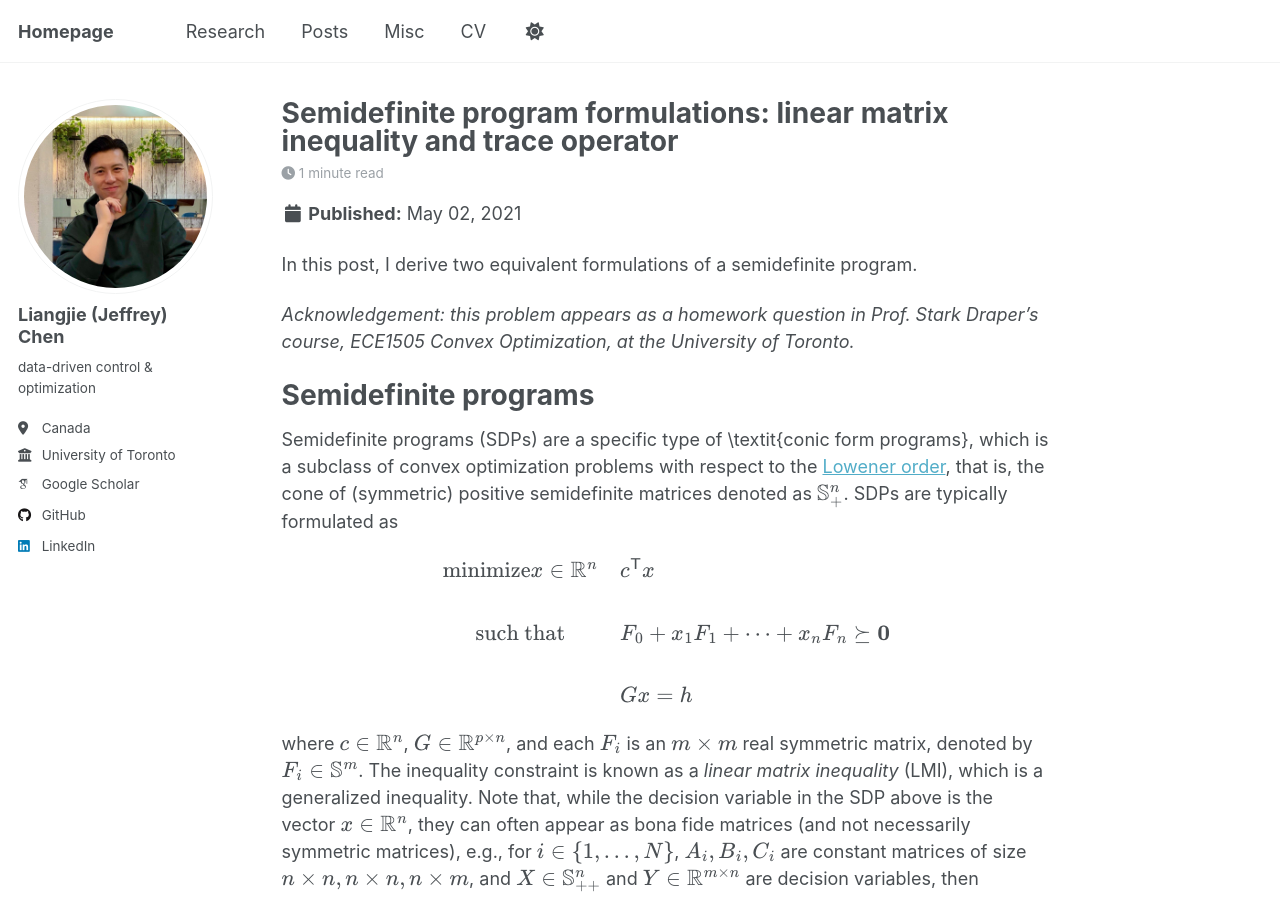
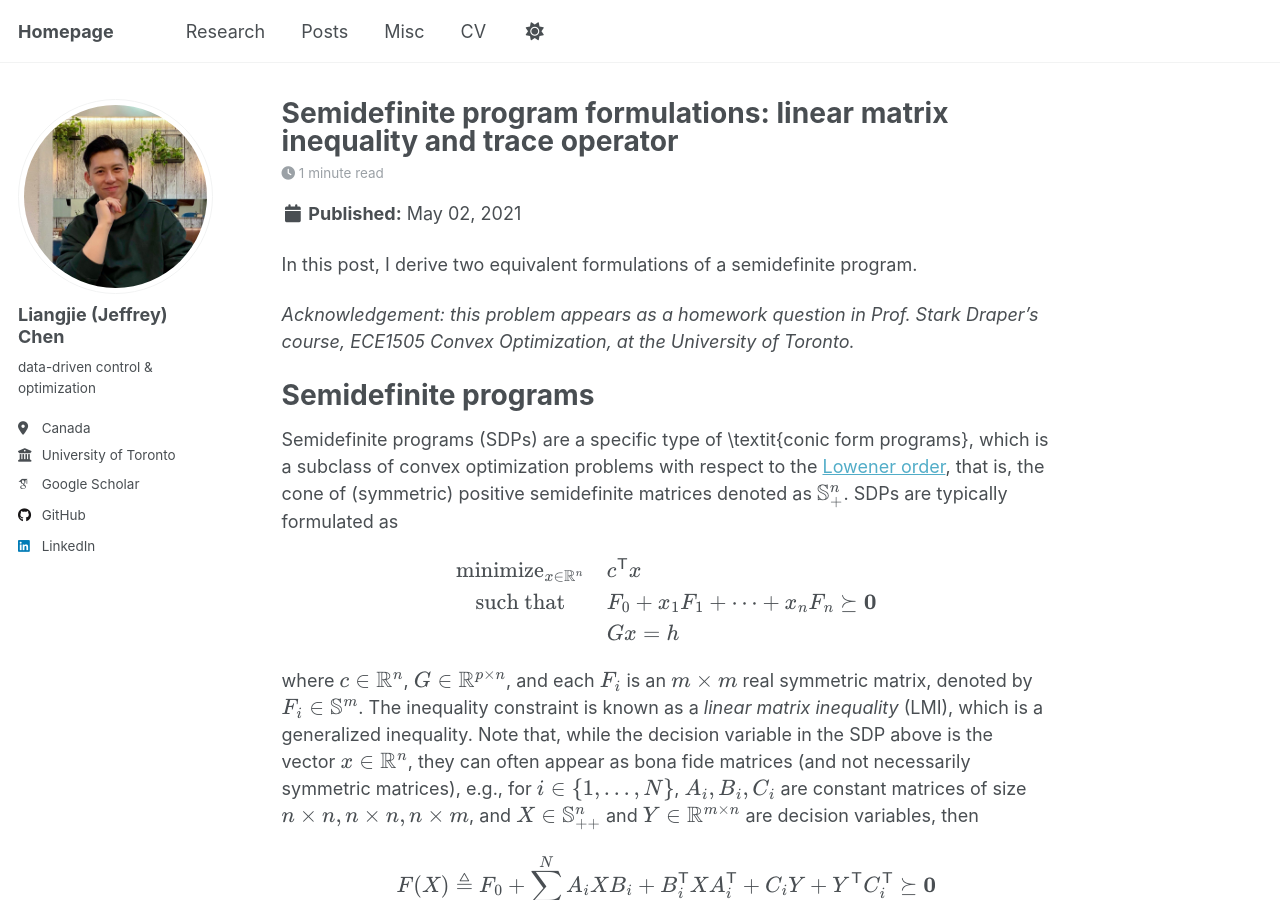
Before and after one commit to jchen975/ljchen.github.io, a Jekyll site: the page built from _posts/2021-05-02-sdp.md, in a window 1280 px wide and 900 px high. Built offline with Jekyll 4.4.1, drawn with Linux system fonts in a browser that asks for light colours; some web fonts are replaced.

Commit message:
fix mathjax new line

```diff
--- a/_posts/2021-05-02-sdp.md
+++ b/_posts/2021-05-02-sdp.md
@@ -17,8 +17,8 @@ Semidefinite programs (SDPs) are a specific type of \textit{conic form programs}
 
 $$
 \begin{array}{cl}
-    \text{minimize}{x \in \mathbb{R}^n} & {c}^{\mathsf{T}}x  \\\\
-    \text{such that} & F_0 + x_1F_1 + \cdots + x_n F_n \succeq \mathbf{0} \\\\
+    \text{minimize}_{x \in \mathbb{R}^n} & {c}^{\mathsf{T}}x  \\
+    \text{such that} & F_0 + x_1F_1 + \cdots + x_n F_n \succeq \mathbf{0} \\
     & Gx = h
 \end{array}
 $$
```
